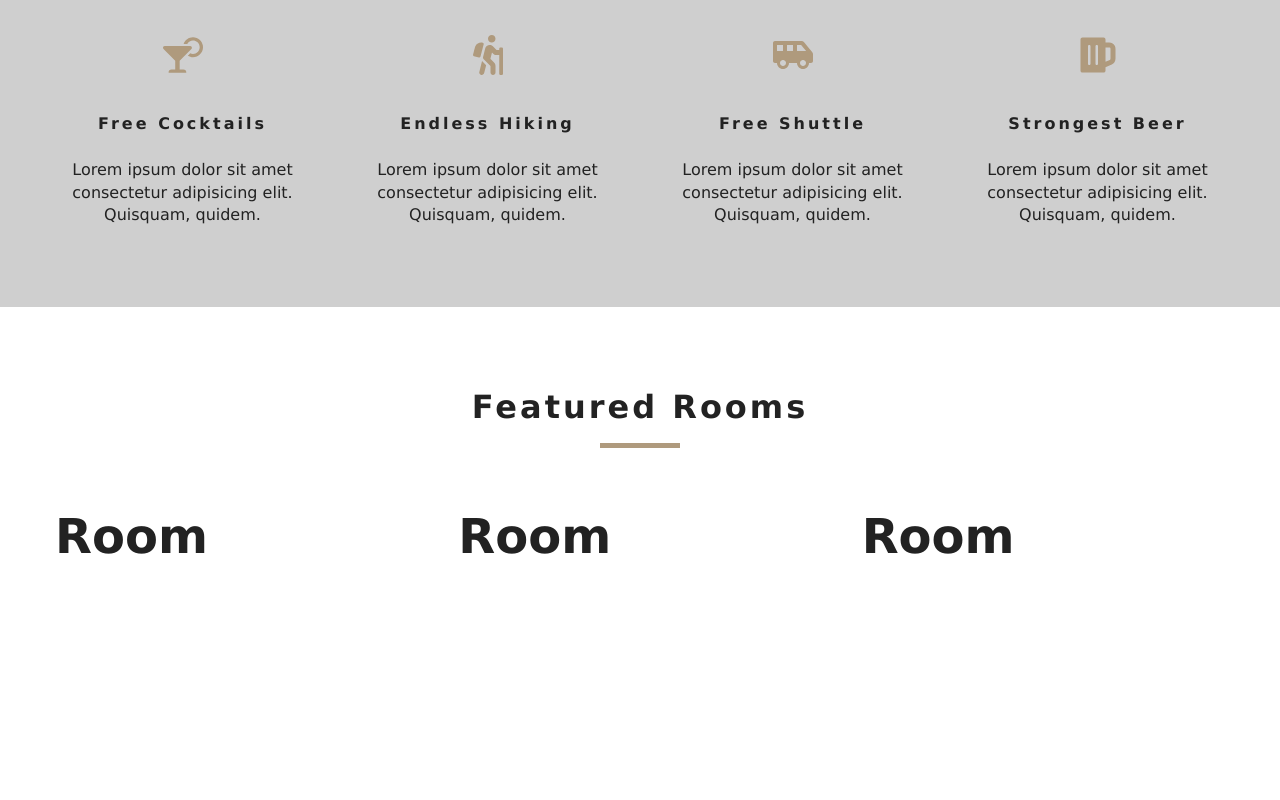
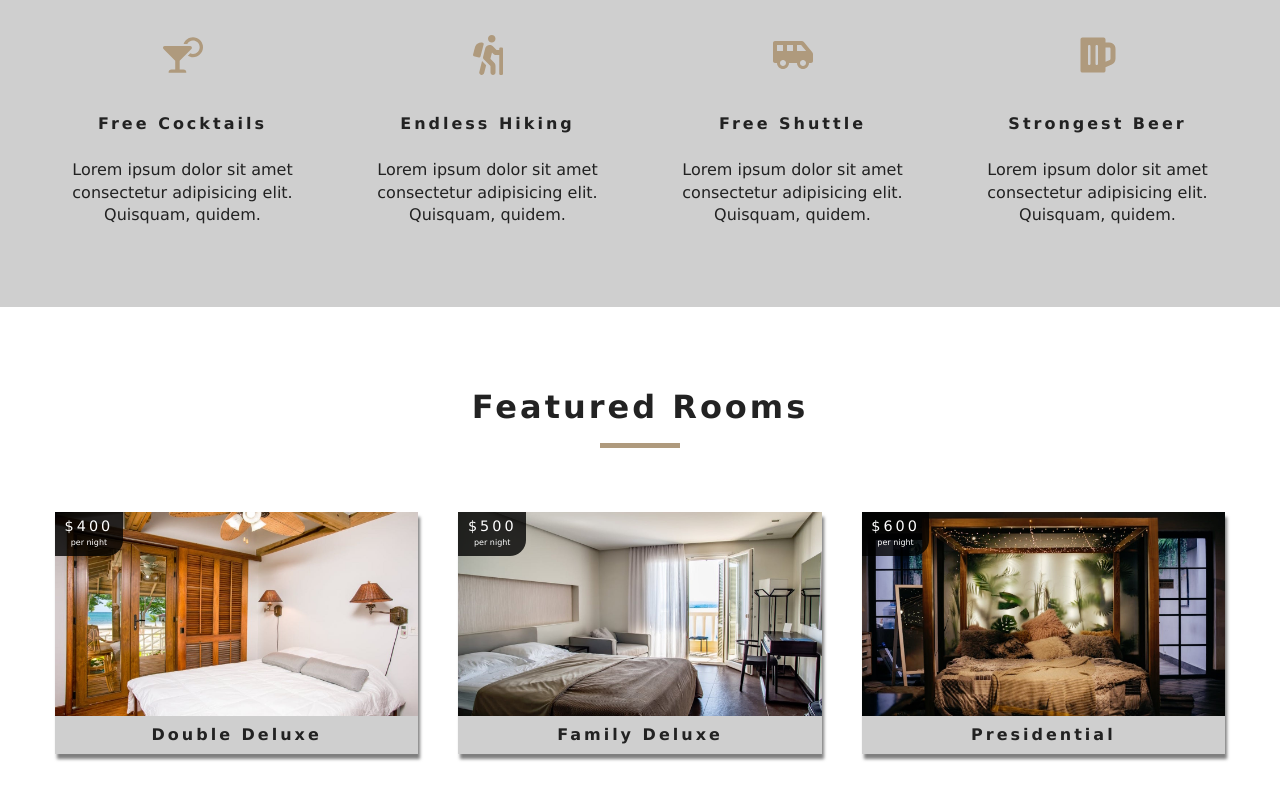
Before and after one commit to wetas2020/Hotel-Reservation, a React (Create React App) app: page / in a window 1280 px wide. Shown: the part 972-1772 px from the top of the page. Before the commit the page ends 1636 px from the top, so only its background shows below. Built offline with nearby package versions, Linux system fonts and the light colour scheme.

Commit message:
add the style to FeatureRooms

```diff
--- a/src/components/Room.js
+++ b/src/components/Room.js
@@ -1,9 +1,32 @@
 import React from 'react';
+import { Link } from 'react-router-dom';
+import defaultImg from '../images/room-1.jpeg';
+import PropTypes from 'prop-types';
 
-export default function Room() {
+export default function Room({ room }) {
+    const { name, price, slug, images } = room;
     return (
-        <div>
-            <h1>Room</h1>
-        </div>
+        <article className="room">
+            <div className="img-container">
+                <img src={images[0] || defaultImg} alt="single room" />
+                <div className="price-top">
+                    <h6>${price}</h6>
+                    <p>per night</p>
+                </div>
+                <Link to={`/rooms/${slug}`} className="btn-primary room-link">
+                    Features
+                </Link>
+            </div>
+            <p className="room-info">{name}</p>
+        </article>
     );
 }
+
+Room.propTypes = {
+    room: PropTypes.shape({
+        name: PropTypes.string.isRequired,
+        price: PropTypes.number.isRequired,
+        slug: PropTypes.string.isRequired,
+        images: PropTypes.arrayOf(PropTypes.string).isRequired
+    })
+};
```
